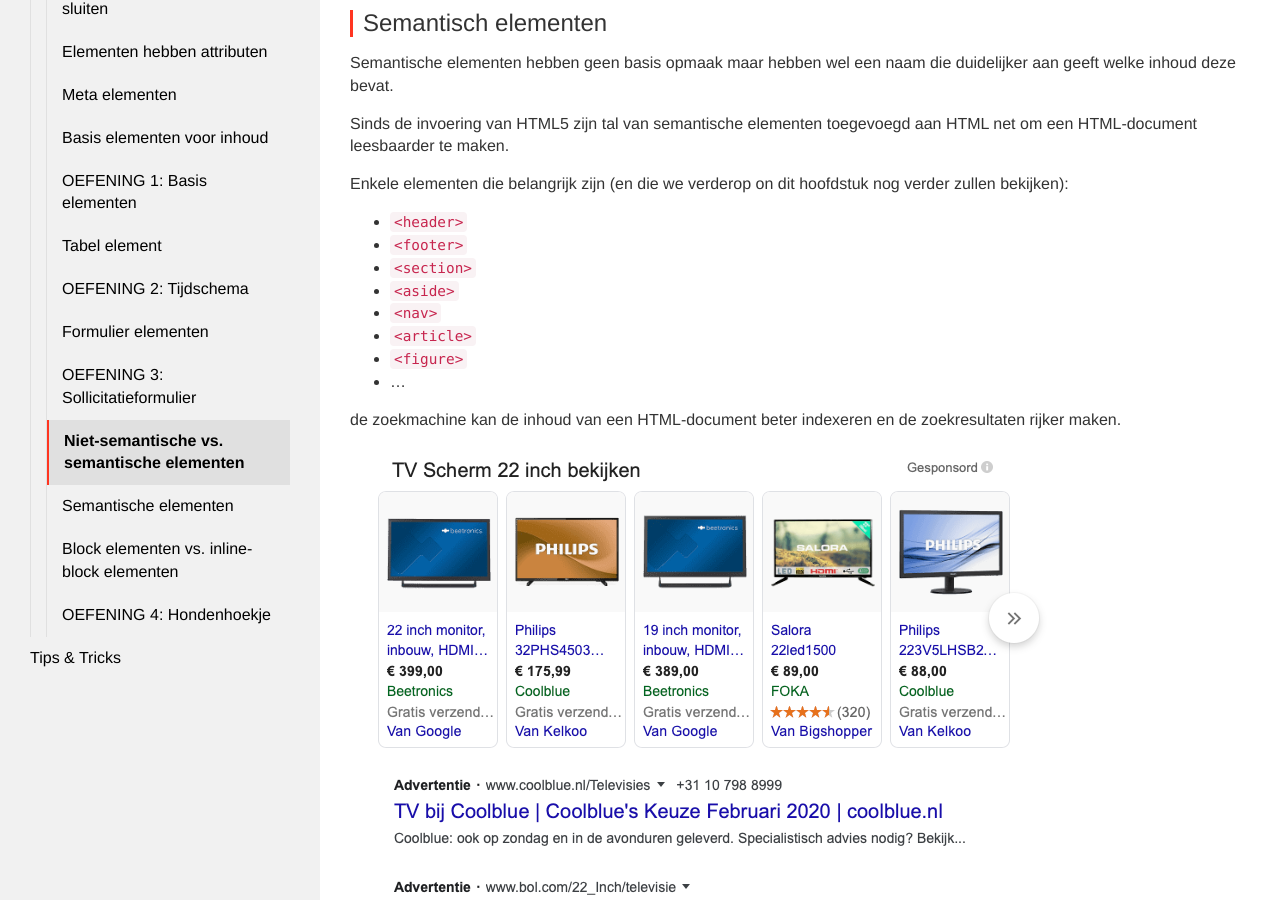
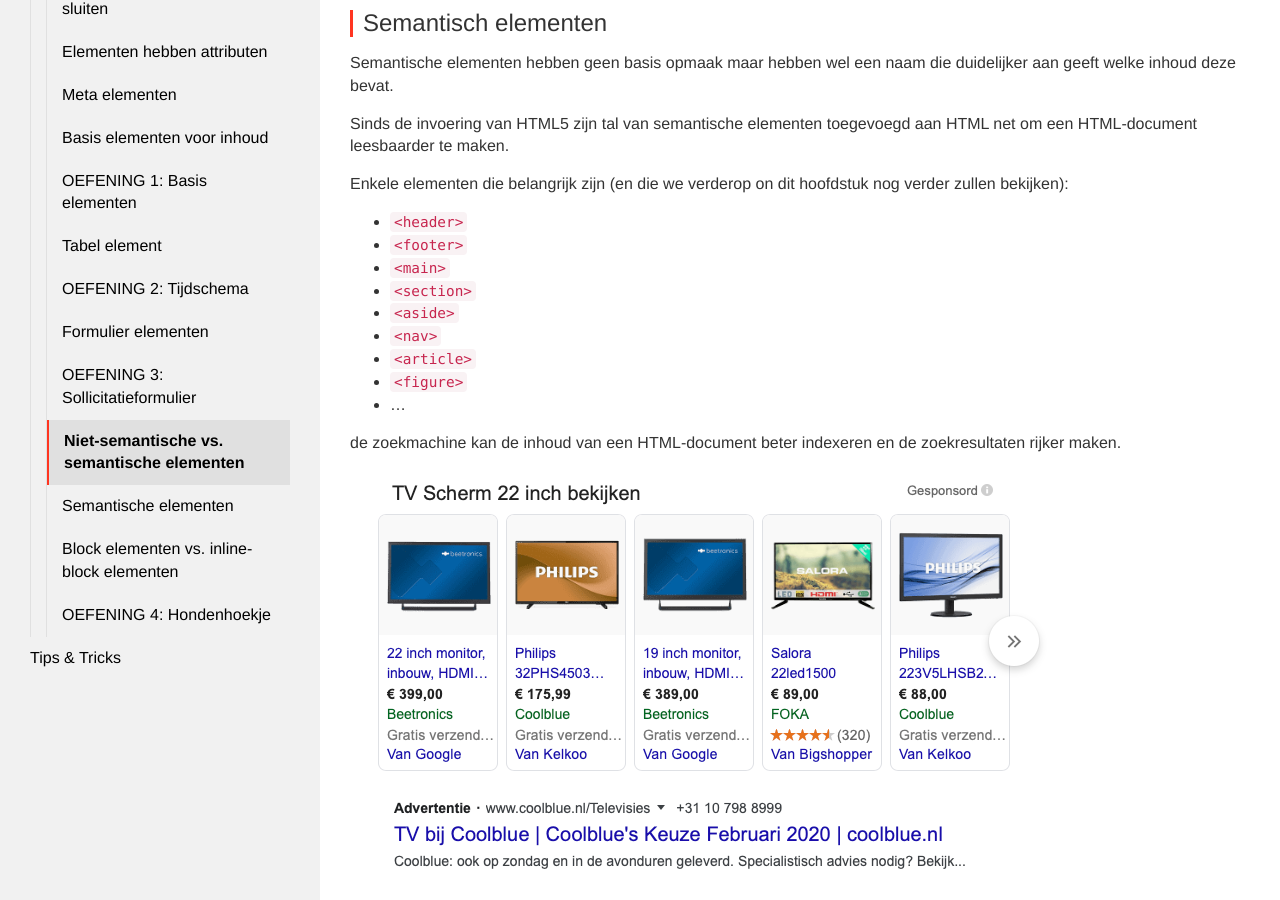
Before and after one commit to Syntra-Brussel/webdesign, a Jekyll site: the page built from html/elementen/semantisch_vs_niet_semantisch.md, in a window 1280 px wide and 900 px high, scrolled down 321 px. Built offline with Jekyll 4.4.1, drawn with Linux system fonts in a browser that asks for light colours; nearby versions of some CDN libraries; a script that is not in the unit is left out.

Commit message:
Update semantisch_vs_niet_semantisch.md

```diff
--- a/html/elementen/semantisch_vs_niet_semantisch.md
+++ b/html/elementen/semantisch_vs_niet_semantisch.md
@@ -29,6 +29,9 @@
         <code>&lt;footer&gt;</code>
     </li>
     <li>
+        <code>&lt;main&gt;</code>
+    </li>
+    <li>
         <code>&lt;section&gt;</code>
     </li>
     <li>
```
